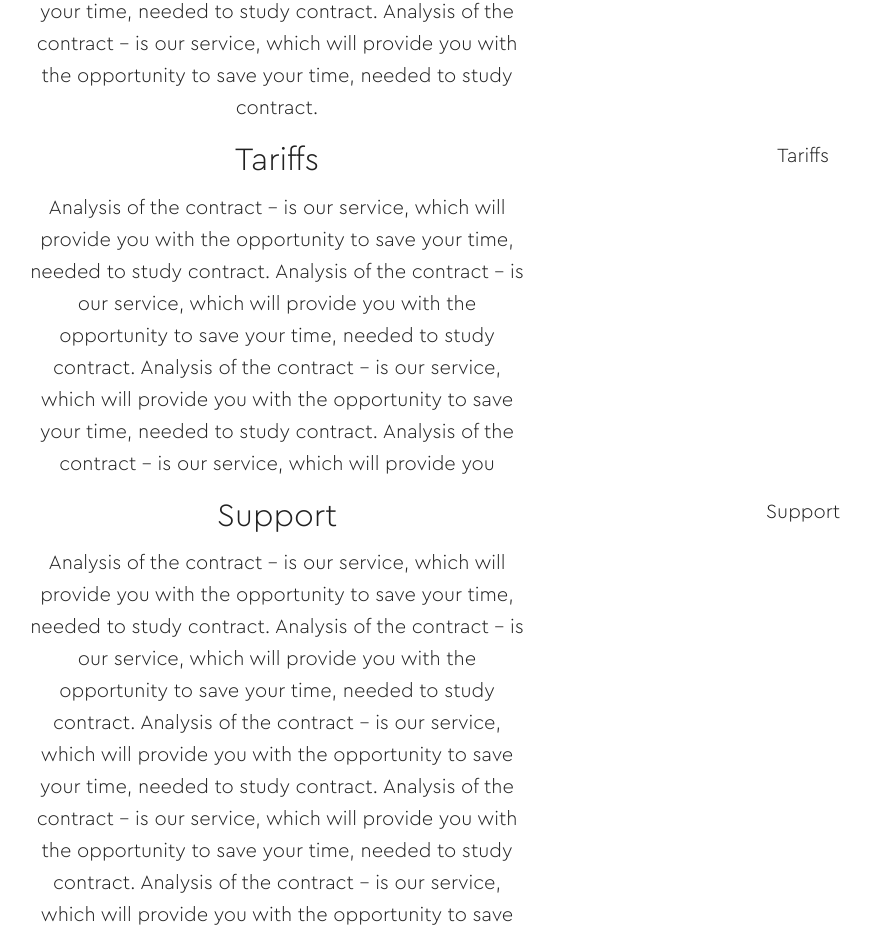
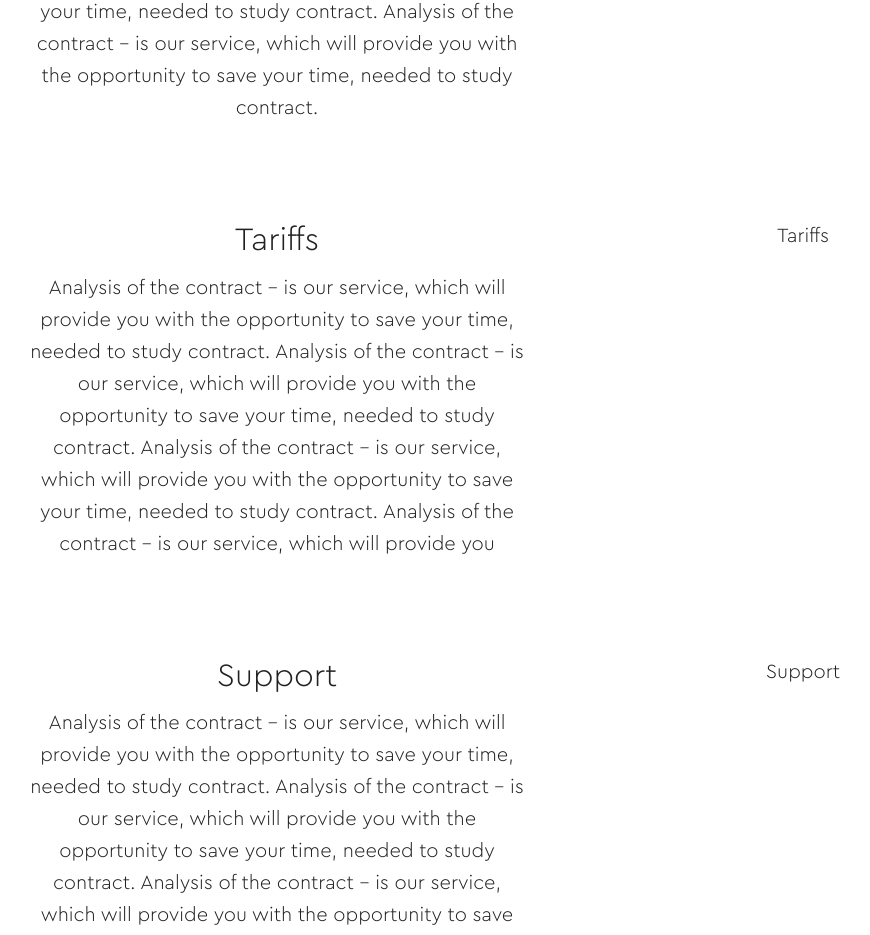
Before and after one commit to A-contract/a-contract-app, a Next.js app in the folder client/: page / in a window 1280 px wide. Shown: the part 359-1294 px from the top of the page, without its empty margins (100-970 px from the left). Built offline with nearby package versions, Linux system fonts and the light colour scheme.

Commit message:
create landpage

```diff
--- a/client/src/components/home/header/Header.tsx
+++ b/client/src/components/home/header/Header.tsx
@@ -28,7 +28,8 @@ const Header = () => {
   const isMatch = useMediaQuery(theme.breakpoints.down("md"));
 
   return (
-      <AppBar color="primary">
+      <AppBar color="primary" sx={{ alignItems: "center"}}>
+        <Box component="div"  sx={{ maxWidth: "1300px", width: "inherit"}}>
         <Toolbar>
         {isMatch ? (
           <>
@@ -85,6 +86,8 @@ const Header = () => {
           </>
         )}
         </Toolbar>
+        </Box>
+
       </AppBar>
   );
 }
--- a/client/src/components/home/main/Main.tsx
+++ b/client/src/components/home/main/Main.tsx
@@ -6,7 +6,8 @@ const cards = [1, 2, 3, 4, 5, 6, 7, 8, 9];
 
 const Main = () => {
     return (
-        <main style={{ flex: "1 1 auto", position: "relative", maxWidth: "1080px", marginTop: "60px", paddingTop: "20px",  }}>
+        <main style={{ flex: "1 1 auto", maxWidth: "1080px"  }}>
+            <Box component="div" id={ "analyse-contract" } sx={{ pt: "80px" }}>
                 <Container style={{ display: "flex"}}>
                 <Box style={{ width: "530px", marginRight: "10px", alignItems: "center" }}>
                     <Typography
@@ -14,7 +15,7 @@ const Main = () => {
                     variant="h4"
                     align="center"
                     gutterBottom
-                id={ "analyse-contract" }
+
                     >
                     Analyse contract
                     </Typography>
@@ -35,7 +36,8 @@ const Main = () => {
                     </Typography>
                 </Box>
                 </Container>
-
+            </Box>
+            <Box component="div" id={ "tariffs" } sx={{ pt: "80px" }}>
                 <Container style={{ display: "flex"}}>
                     <Box style={{ width: "530px", marginRight: "10px", alignItems: "center" }}>
                         <Typography
@@ -43,7 +45,7 @@ const Main = () => {
                         variant="h4"
                         align="center"
                         gutterBottom
-                id={ "tariffs" }
+
                         >
 
                         Tariffs
@@ -66,7 +68,8 @@ const Main = () => {
                         </Typography>
                     </Box>
                 </Container>
-
+            </Box>
+            <Box component="div" id={ "support" } sx={{ pt: "80px" }}>
                 <Container style={{ display: "flex"}}>
                 <Box style={{ width: "530px", marginRight: "10px", alignItems: "center" }}>
                     <Typography
@@ -74,7 +77,7 @@ const Main = () => {
                     variant="h4"
                     align="center"
                     gutterBottom
-                id={ "support" }
+
                     >
                     Support
                     </Typography>
@@ -98,10 +101,7 @@ const Main = () => {
                     </Typography>
                 </Box>
                 </Container>
-
-
-
-
+            </Box>
         </main>
     )
 }
--- a/client/src/pages/index.tsx
+++ b/client/src/pages/index.tsx
@@ -1,6 +1,5 @@
 import Head from 'next/head'
 import styles from '@/styles/Home.module.css'
-import Link from 'next/link'
 import Header from '@/components/home/header/Header'
 import Footer from '@/components/home/footer/Footer'
 import Main from '@/components/home/main/Main'
@@ -10,8 +9,8 @@ export default function Home() {
   return (
     <>
       <main className={styles.wrapper }>
-        <Header /> {/* without ThemeProvider / Default stylization */}
-        <Main />
+        <Header />
+        <Main /> {/* without ThemeProvider / Default stylization */}
         <Footer />
       </main>
     </>
```
Lines whose indentation alone changed are shown as unchanged.
